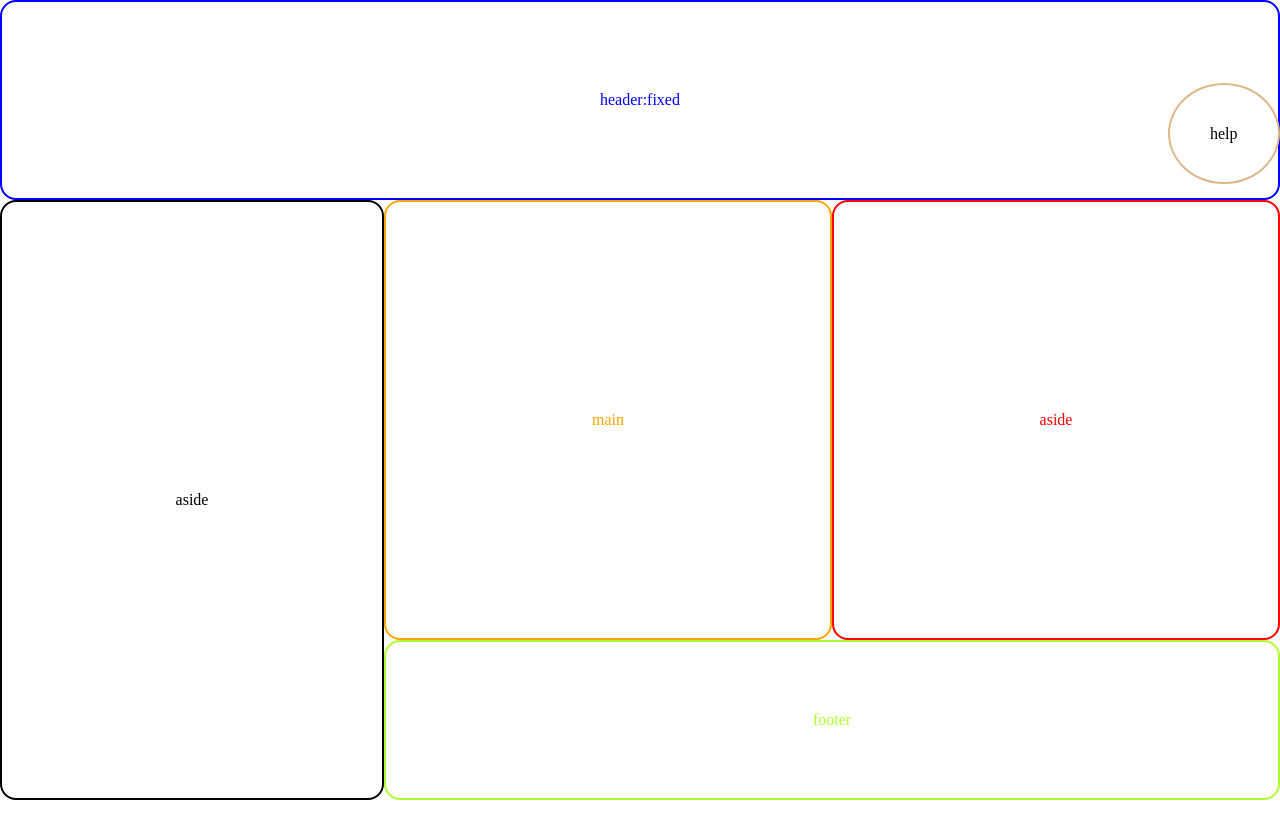
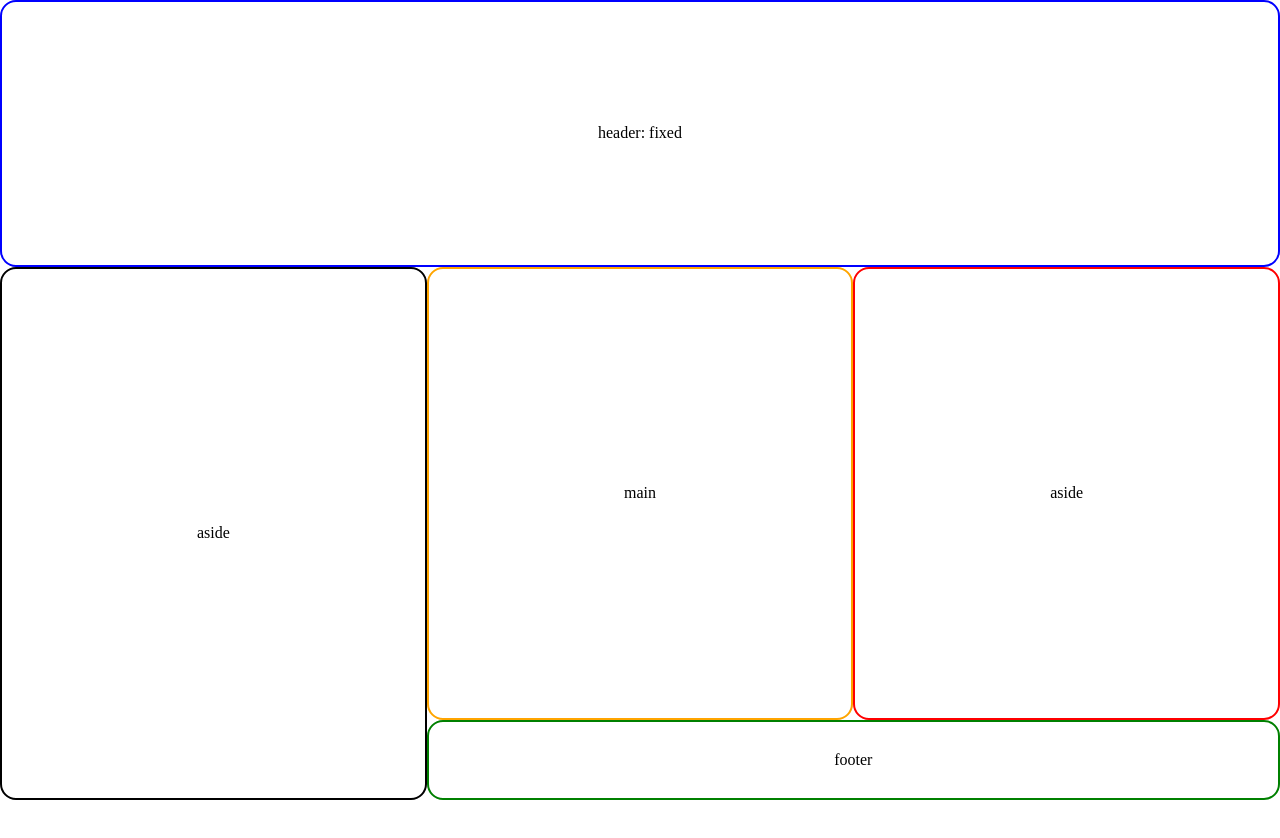
Before and after one commit to vDalken/ex2Thales, a plain HTML site: page index.html in a window 1280 px wide. Shown: the top 838 px of the page. After the commit the page ends 800 px from the top, so only its background shows below. Drawn offline with Linux system fonts and the light colour scheme.

Commit message:
done with grid

```diff
--- a/index.html
+++ b/index.html
@@ -2,16 +2,17 @@
 <html>
     <head>
         <title>ex2example</title>
-        <meta charset="UTF-8">
-        <meta name="viewport" content="width=device-width, initial-scale=1">
-        <link rel="stylesheet" href="style.css">
+        <meta charset="UTF-8" />
+        <meta name="viewport" content="width=device-width, initial-scale=1" />
+        <link rel="stylesheet" href="style.css" />
     </head>
     <body>
-        <header>header:fixed</header>
-        <aside class="first-aside">aside</aside>
-        <main>main</main>
-        <aside class="second-aside">aside</aside>
-        <footer>footer</footer>
-        <div class="help">help</div>
+        <div class="mother">
+            <header>header: fixed</header>
+            <aside class="first-aside">aside</aside>
+            <main>main</main>
+            <aside class="second-aside">aside</aside>
+            <footer>footer</footer>
+        </div>
     </body>
 </html>
--- a/style.css
+++ b/style.css
@@ -10,78 +10,46 @@ body {
     height: 100%;
 }
 
-header{
-    border: 2px solid blue;
-    border-radius: 1rem;
-    width: 100%;
-    height: 25%;
-    display: flex;
-    justify-content: center;
-    align-items: center;
-    color: blue;
-    position: fixed;
+.mother{
+    width: 100vw;
+    height: 100vh;
+    display: grid;
+    grid-template-columns: 1fr 1fr 1fr;
+    grid-template-rows: 1fr 1.7fr .3fr;
+    grid-template-areas:
+    "header header header"
+    "first-aside main second-aside"
+    "first-aside footer footer";
 }
 
-.first-aside{
-    border: 2px solid black;
+header, .first-aside, main, .second-aside, footer{
+    border: 2px solid;
     border-radius: 1rem;
-    width: 30%;
-    height: 75%;
-    position: relative;
-    top: 25%;
     display: flex;
     justify-content: center;
     align-items: center;
 }
 
+header{
+    border-color: blue;
+    grid-area: header;
+}
+
+.first-aside{
+    grid-area: first-aside;
+}
+
 main{
-    border: 2px solid orange;
-    border-radius: 1rem;
-    height: 55%;
-    width: 35%;
-    position: relative;
-    bottom: 50%;
-    left: 30%;
-    display: flex;
-    justify-content: center;
-    align-items: center;
-    color: orange;
+    border-color: orange;
+    grid-area: main;
 }
 
 .second-aside{
-    border: 2px solid red;
-    border-radius: 1rem;
-    width: 35%;
-    height: 55%;
-    position: relative;
-    bottom: 105%;
-    left: 65%;
-    color: red;
-    display: flex;
-    justify-content: center;
-    align-items: center;
+    border-color: red;
+    grid-area: second-aside;
 }
 
 footer{
-    border: 2px solid greenyellow;
-    border-radius: 1rem;
-    width: 70%;
-    height: 20%;
-    position: relative;
-    bottom: 105%;
-    left: 30%;
-    color: greenyellow;
-    display: flex;
-    justify-content: center;
-    align-items: center;
+    border-color: green;
+    grid-area: footer;
 }
-
-.help{
-    border: 2px solid burlywood;
-    padding: 2.5rem;
-    border-radius: 50%;
-    position: sticky;
-    bottom: 77%;
-    display: inline;
-    left: 92%;
-}
```
